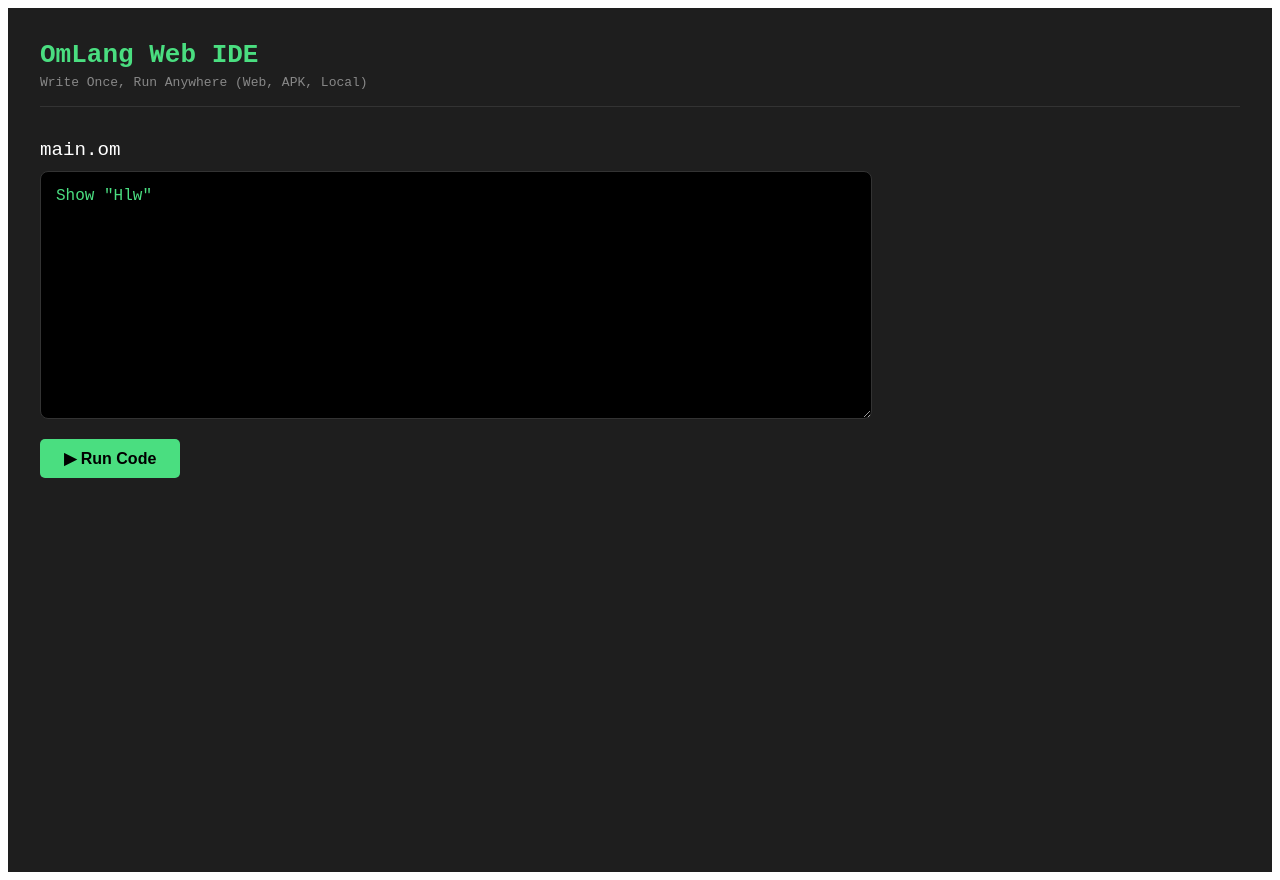
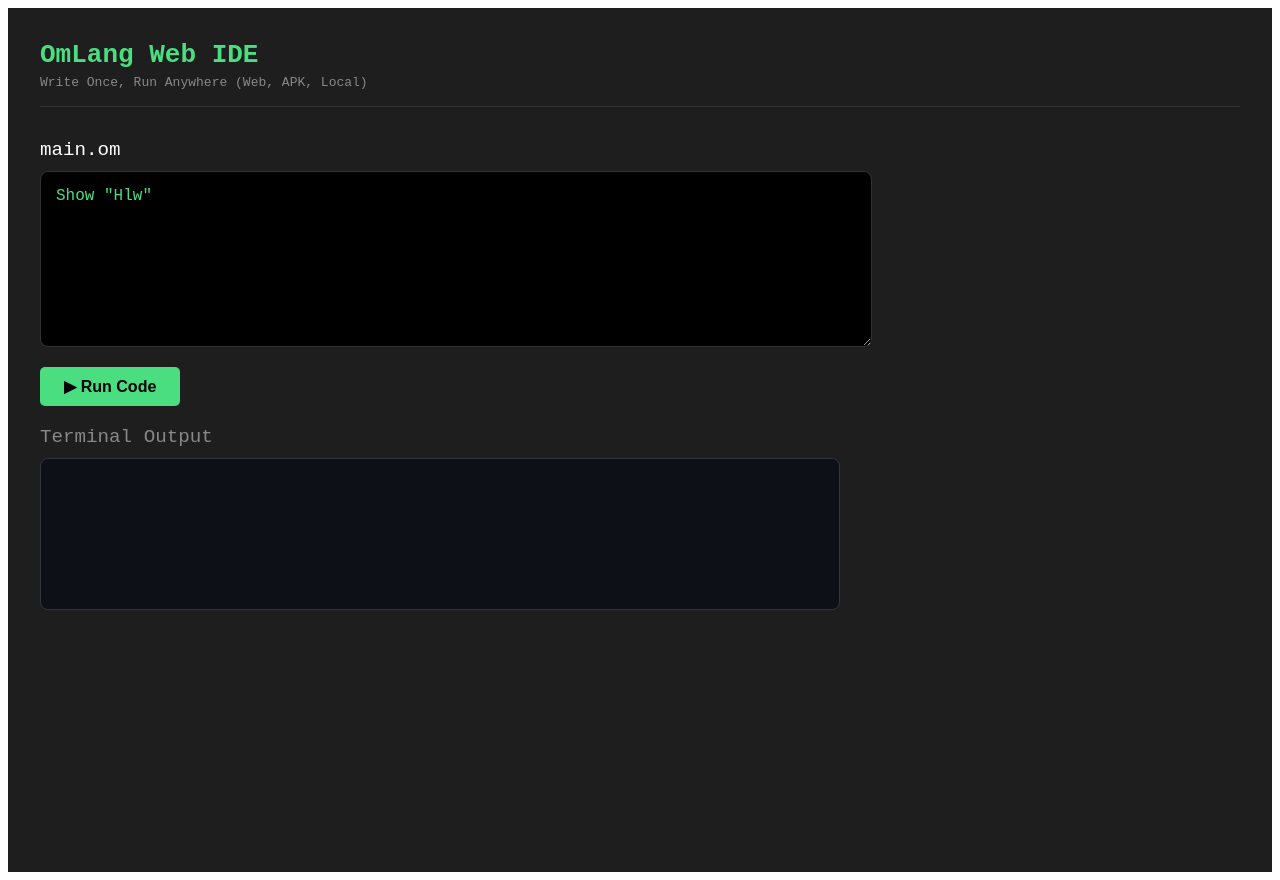
Before and after one commit to Kiran-mondal/OmLang, a Next.js app: page / in a window 1280 px wide. Built offline with nearby package versions, Linux system fonts and the light colour scheme.

Commit message:
Update page.jsx

```diff
--- a/app/page.jsx
+++ b/app/page.jsx
@@ -1,13 +1,38 @@
-// app/page.jsx
 'use client';
 
 import { useState } from 'react';
 
 export default function Home() {
   const [code, setCode] = useState('Show "Hlw"');
+  const [output, setOutput] = useState('');
 
   const handleRun = () => {
-    alert("OmLang Web Compiler is coming soon! Your code: \n" + code);
+    // Basic Web Parser for OmLang
+    const lines = code.split('\n');
+    let currentOutput = '';
+
+    lines.forEach((line) => {
+      const trimmedLine = line.trim();
+
+      // Look for the "Show" command
+      if (trimmedLine.startsWith('Show ')) {
+        const startQuote = trimmedLine.indexOf('"');
+        const endQuote = trimmedLine.lastIndexOf('"');
+
+        // Extract text between quotes
+        if (startQuote !== -1 && endQuote !== -1 && startQuote < endQuote) {
+          const textToPrint = trimmedLine.substring(startQuote + 1, endQuote);
+          currentOutput += textToPrint + '\n';
+        } else {
+          currentOutput += `Syntax Error: Missing quotes in '${trimmedLine}'\n`;
+        }
+      } else if (trimmedLine !== '') {
+        currentOutput += `Error: Unknown command -> '${trimmedLine}'\n`;
+      }
+    });
+
+    // Update the terminal screen
+    setOutput(currentOutput || 'No output.');
   };
 
   return (
@@ -23,7 +48,7 @@ export default function Home() {
           <textarea
             value={code}
             onChange={(e) => setCode(e.target.value)}
-            rows="12"
+            rows="8"
             style={{
               width: '100%',
               maxWidth: '800px',
@@ -48,11 +73,29 @@ export default function Home() {
             fontWeight: 'bold',
             border: 'none',
             borderRadius: '5px',
-            cursor: 'pointer'
+            cursor: 'pointer',
+            marginBottom: '20px'
           }}
         >
           ▶ Run Code
         </button>
+
+        {/* NEW: Terminal Output Section */}
+        <div style={{ maxWidth: '800px' }}>
+          <label style={{ display: 'block', marginBottom: '10px', fontSize: '1.2rem', color: '#888' }}>Terminal Output</label>
+          <div style={{
+            backgroundColor: '#0d1117',
+            color: '#e6edf3',
+            padding: '15px',
+            border: '1px solid #30363d',
+            borderRadius: '8px',
+            minHeight: '120px',
+            whiteSpace: 'pre-wrap', // Keeps the line breaks
+            fontFamily: 'monospace'
+          }}>
+            {output}
+          </div>
+        </div>
       </main>
     </div>
   );
```
